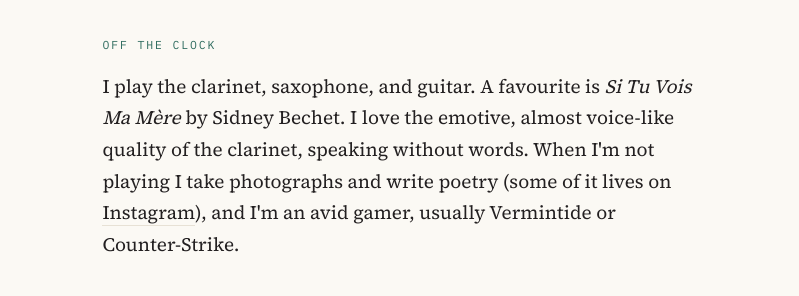
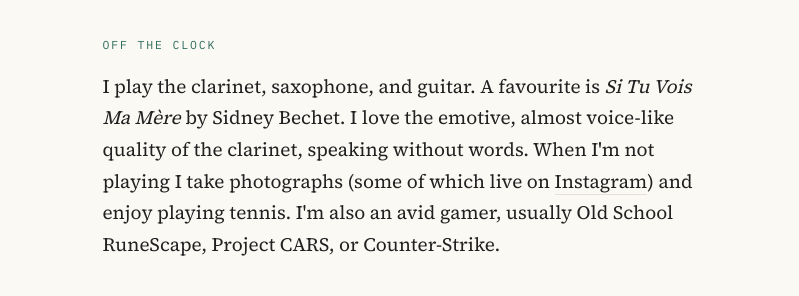
Before and after one commit to mjcarter95/Portfolio-Blog, an Astro site: page / in a window 1280 px wide. Shown: the part 1734-2030 px from the top of the page, without its empty margins (240-1039 px from the left). Built offline with nearby package versions, Linux system fonts and the light colour scheme; Astro itself is replaced by a stand-in of ours; some packages are replaced by stand-ins of ours.

Commit message:
Revise personal interests in index.astro
Updated hobbies and interests to include tennis and specific games.

```diff
--- a/src/pages/index.astro
+++ b/src/pages/index.astro
@@ -117,9 +117,10 @@ const spotlight = [
           I play the clarinet, saxophone, and guitar. A favourite is
           <em>Si Tu Vois Ma Mère</em> by Sidney Bechet. I love the emotive,
           almost voice-like quality of the clarinet, speaking without words.
-          When I'm not playing I take photographs and write poetry (some of it
-          lives on <a href="https://www.instagram.com/mjc.dng/">Instagram</a>),
-          and I'm an avid gamer, usually Vermintide or Counter-Strike.
+          When I'm not playing I take photographs (some of which live on
+          <a href="https://www.instagram.com/mjc.dng/">Instagram</a>) and
+          enjoy playing tennis. I'm also an avid gamer, usually Old School RuneScape,
+          Project CARS, or Counter-Strike.
         </p>
       </section>
 
```
